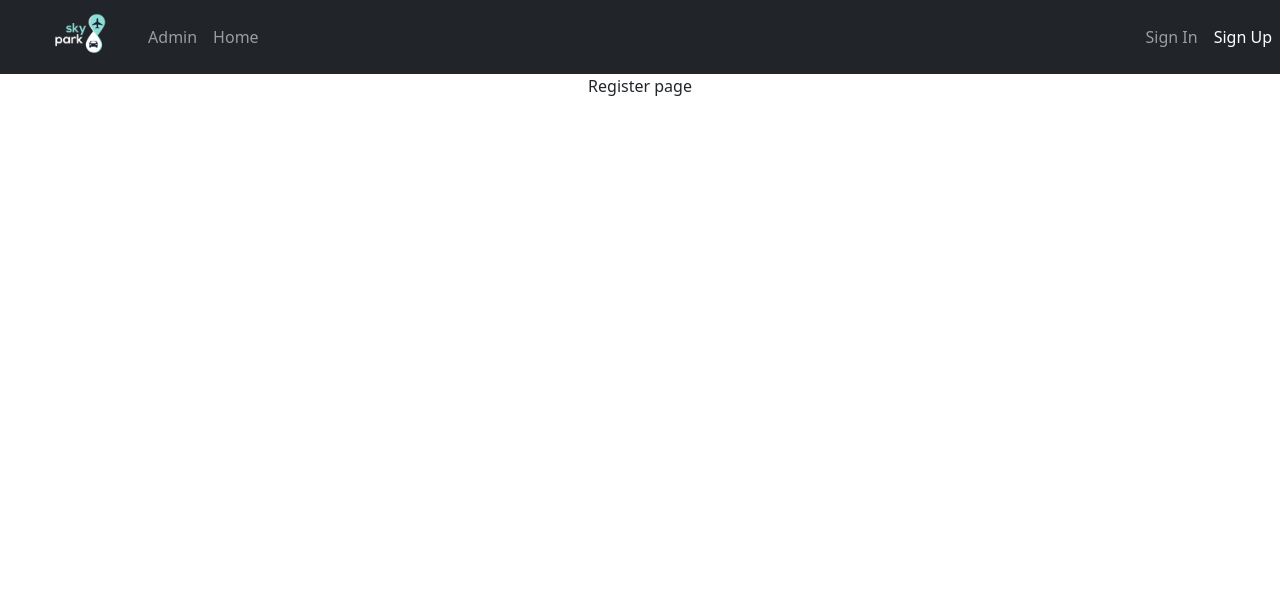
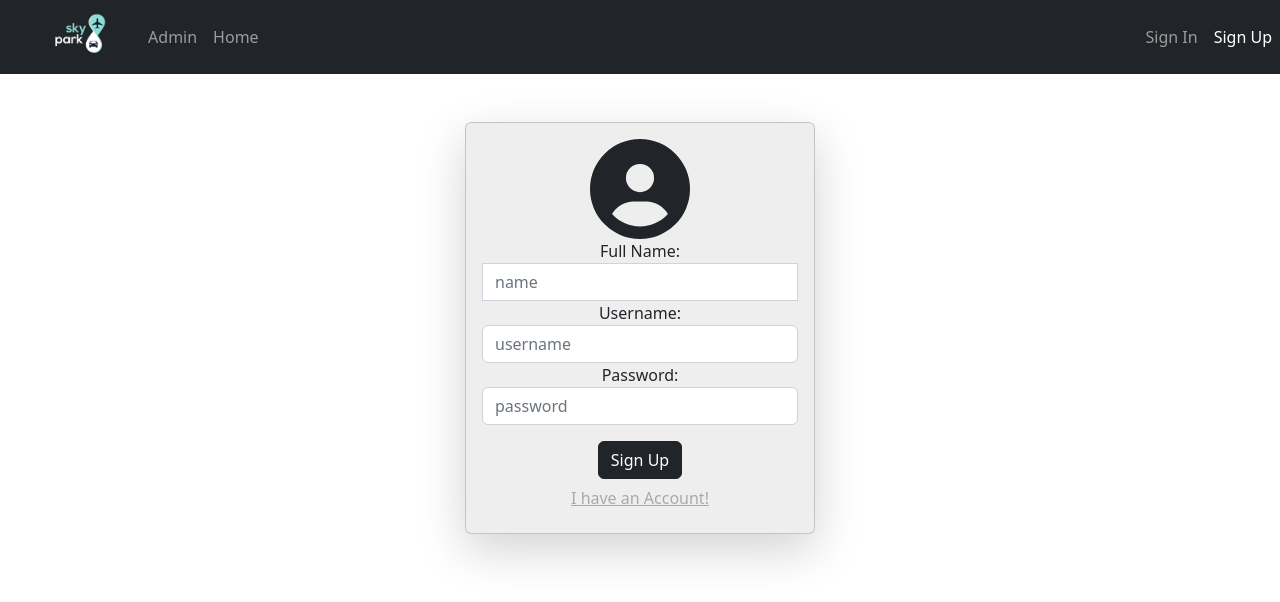
Before and after one commit to izovkic98/react-skypark, a React (Create React App) app: page /register in a window 1280 px wide. Shown: the top 602 px of the page. Built offline with nearby package versions, Linux system fonts and the light colour scheme.

Commit message:
register impl part 1

```diff
--- a/src/App.css
+++ b/src/App.css
@@ -2,9 +2,9 @@
   text-align: center;
 }
 
-*, *:after, *:before {
+/* *, *:after, *:before {
   box-sizing: content-box !important;
-}
+} */
 
 .App-logo {
   height: 6vmin;
@@ -15,7 +15,7 @@
 }
 
 #header {
-  width: 96%;
+  width: 98%;
   margin: 0 0 0 0;
   padding: 6px 2% 6px 2%;
   font-family: "trebuchet MS", Verdana, sans-serif;
@@ -84,7 +84,7 @@
   margin-top: 2rem;
   font-size: .7em;
   font-family: Verdana, Arial, Helvetica, sans-serif;
-  background: #EEEEEE;
+
 }
 
 @media (prefers-reduced-motion: no-preference) {
--- a/src/pages/error/ErrorPage.jsx
+++ b/src/pages/error/ErrorPage.jsx
@@ -1,3 +1,4 @@
+
 const ErrorPage = () => {
     return (
         <body id="body-error">
--- a/src/pages/register/RegisterPage.jsx
+++ b/src/pages/register/RegisterPage.jsx
@@ -1,5 +1,150 @@
+import { useState, useEffect } from "react";
+import User from './../../models/user';
+import { useSelector } from 'react-redux';
+import { Link, useNavigate } from 'react-router-dom';
+import AuthenticationService from '../../services/authenticationService';
+import { FontAwesomeIcon } from "@fortawesome/react-fontawesome";
+import { faUserCircle } from "@fortawesome/free-solid-svg-icons";
+import './registerPage.css';
+
 const RegisterPage = () => {
-    return (<p>Register page</p>)
+
+    const [user, setUser] = useState(new User('', '', ''));
+    const [loading, setLoading] = useState(false);
+    const [submitted, setSubmitted] = useState(false);
+    const [errorMessage, setErrorMessage] = useState('');
+
+
+    // @ts-ignore
+    const currentUser = useSelector(state => state.user);
+
+    const navigate = useNavigate();
+
+    //mounted
+    useEffect(() => {
+        if (currentUser?.id) {
+            //navigate
+            navigate('/profile');
+        }
+    }, []);
+
+      //<input name="x" value="y" onChange=(event) => handleChange(event)>
+      const handleChange = (e) => {
+        const {name, value} = e.target;
+
+        setUser((prevState => {
+            //e.g: prevState ({user: x, pass: x}) + newKeyValue ({user: xy}) => ({user: xy, pass: x})
+            return {
+                ...prevState,
+                [name]: value
+            };
+        }));
+      };
+
+      const handleRegister = (e) => {
+
+        e.preventDefault();
+
+      setSubmitted(true);
+
+      if (!user.username || !user.password || !user.email) {
+          return;
+      }
+
+      setLoading(true);
+
+      AuthenticationService.register(user).then(_ => {
+          navigate('/login');
+      }).catch(error => {
+         console.log(error);
+         if (error?.response?.status === 409) {
+             setErrorMessage('username or password is not valid.');
+         } else {
+             setErrorMessage('Unexpected error occurred.');
+         }
+         setLoading(false);
+      });
+    };
+
+
+    return ( <div className="container mt-5">
+    <div className="card ms-auto me-auto p-3 shadow-lg custom-card half-black">
+
+        <FontAwesomeIcon icon={faUserCircle} className="ms-auto me-auto user-icon"/>
+
+        {errorMessage &&
+        <div className="alert alert-danger">
+            {errorMessage}
+        </div>
+        }
+
+        <form
+            onSubmit={(e) => handleRegister(e)}
+            noValidate
+            className={submitted ? 'was-validated' : ''}
+        >
+
+            <div className="form-group">
+                <label htmlFor="name">Full Name:</label>
+                <input
+                id="firstName-register"
+                    type="text"
+                    name="name"
+                    className="form-control"
+                    placeholder="name"
+                    value={user.firstName}
+                    onChange={(e) => handleChange(e)}
+                    required
+                />
+                <div className="invalid-feedback">
+                    Full name is required.
+                </div>
+            </div>
+
+            <div className="form-group">
+                <label htmlFor="username">Username:</label>
+                <input
+                    type="text"
+                    name="username"
+                    className="form-control"
+                    placeholder="username"
+                    value={user.username}
+                    onChange={(e) => handleChange(e)}
+                    required
+                />
+                <div className="invalid-feedback">
+                    Username is required.
+                </div>
+            </div>
+
+            <div className="form-group">
+                <label htmlFor="password">Password:</label>
+                <input
+                    type="password"
+                    name="password"
+                    className="form-control"
+                    placeholder="password"
+                    value={user.password}
+                    onChange={(e) => handleChange(e)}
+                    required
+                />
+                <div className="invalid-feedback">
+                    Password is required.
+                </div>
+            </div>
+
+            <button className="btn btn-dark w-20 mt-3" disabled={loading}>
+                Sign Up
+            </button>
+
+        </form>
+
+        <Link to="/login" className="btn btn-link" style={{color: 'darkgray'}}>
+            I have an Account!
+        </Link>
+
+    </div>
+</div>)
 }
 
-export {RegisterPage};
+export { RegisterPage };
--- /dev/null
+++ b/src/pages/register/registerPage.css
@@ -0,0 +1,48 @@
+.custom-card {
+	width: 350px;
+	max-width: 100%;
+	background-color: #eee!important;
+	box-sizing: border-box;
+}
+
+.user-icon {
+	font-size: 100px;
+	color: #212529;
+}
+
+.has-error{
+	border-color: #a94442;
+	box-shadow: inset 0 1px 1px rgb(0 0 0 / 8%);
+}
+
+#firstName-register{
+	border-radius: 0;
+}
+
+#lastName-register{
+	border-radius: 0;
+}
+
+#firstName-register{
+	border-radius: 0;
+}
+
+#firstName-register{
+	border-radius: 0;
+}
+
+#firstName-register{
+	border-radius: 0;
+}
+
+#firstName-register{
+	border-radius: 0;
+}
+
+#firstName-register{
+	border-radius: 0;
+}
+
+#firstName-register{
+	border-radius: 0;
+}
```
